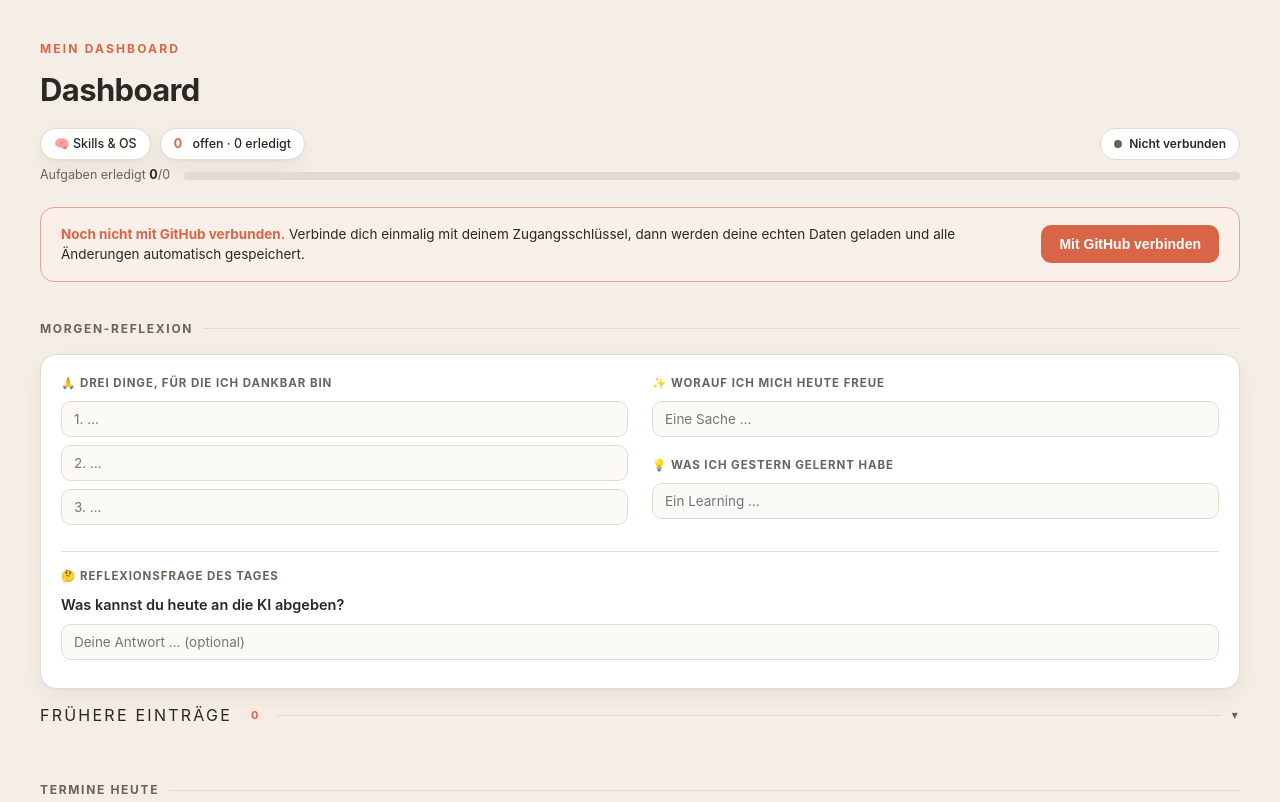
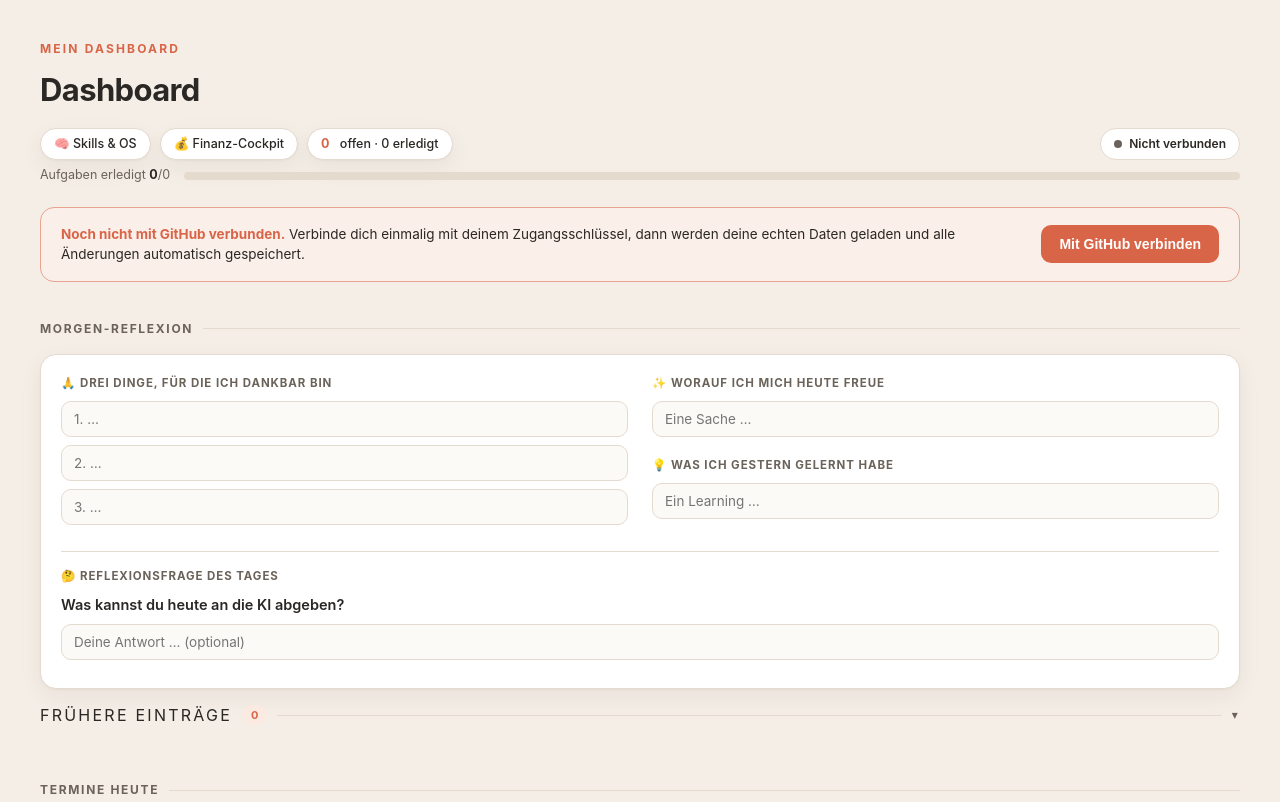
Before and after one commit to viktor-lab-026/viktor-board, a plain HTML site: page index.html in a window 1280 px wide. Shown: the top 802 px of the page. Drawn offline with Linux system fonts and the light colour scheme.

Commit message:
feat(dashboard): Finanz-Cockpit-Reiter im Header
Co-Authored-By: Claude Fable 5 <noreply@anthropic.com>

```diff
--- a/index.html
+++ b/index.html
@@ -189,6 +189,7 @@
     <h1 id="hTitle">Dashboard <span id="hDate"></span></h1>
     <div class="meta">
       <a class="badge" href="os.html" style="text-decoration:none;color:inherit">🧠 Skills &amp; OS</a>
+      <a class="badge" href="https://lehrconsult.de/finanzen/" target="_blank" rel="noopener" style="text-decoration:none;color:inherit">💰 Finanz-Cockpit</a>
       <span class="badge" id="focusBadge" style="display:none"><span class="dot"></span>Fokus: <b id="focusTxt"></b></span>
       <span class="badge" id="kpi"></span>
       <span class="badge" id="fresh" style="display:none"></span>
```
